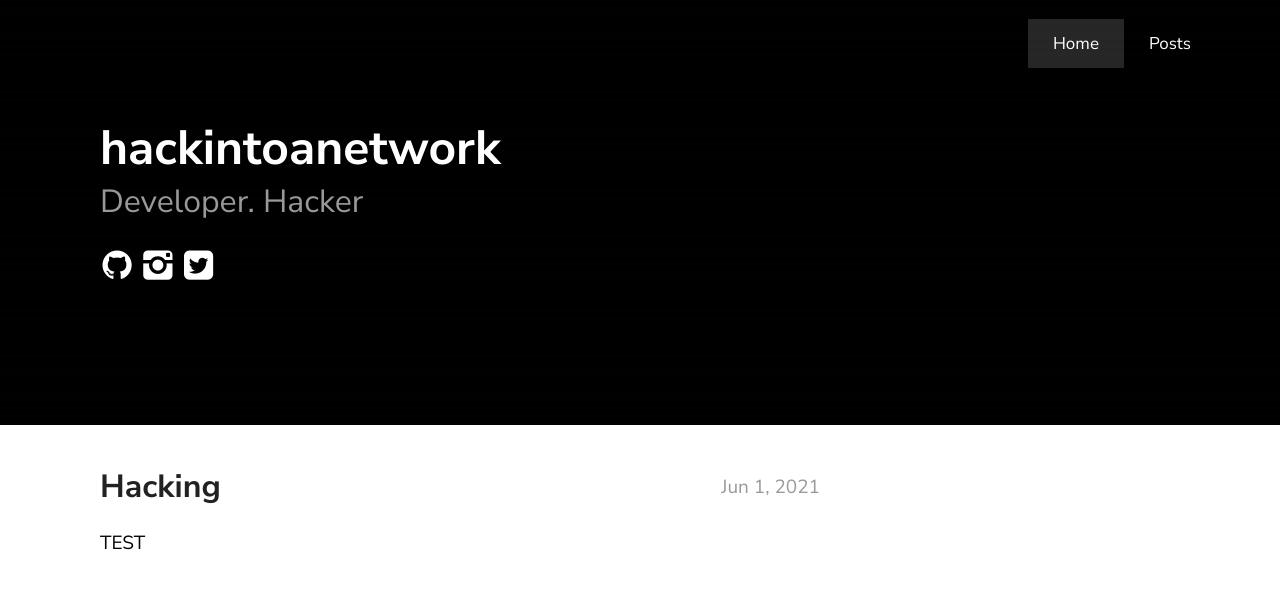
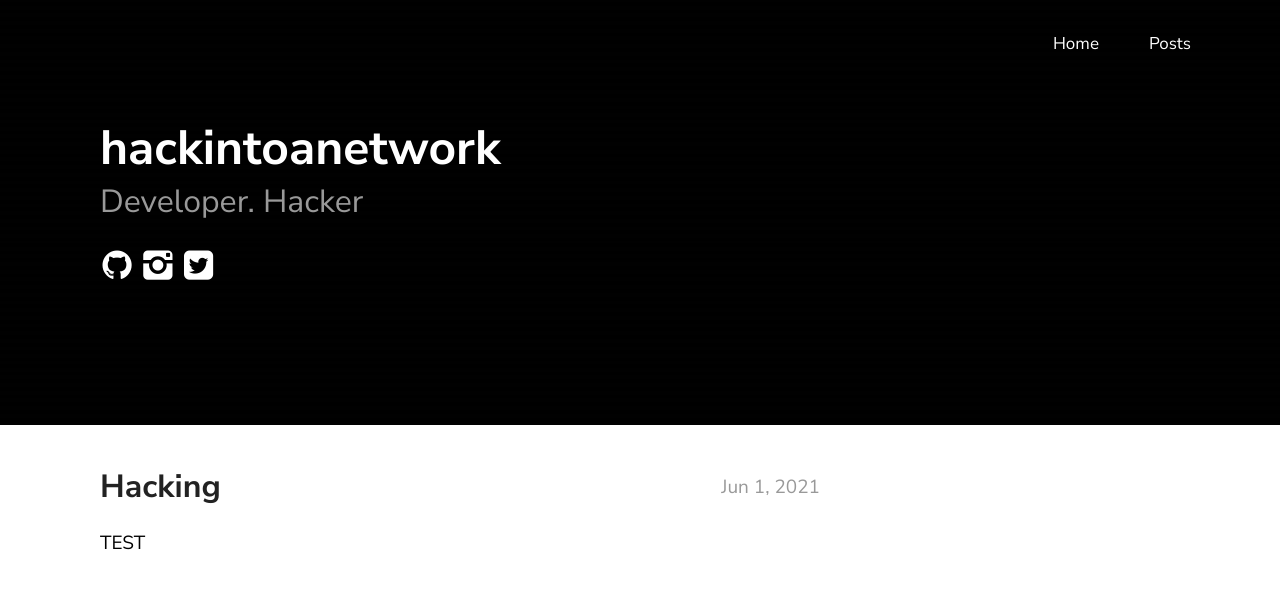
Before and after one commit to Developers-Official/hackintoanetwork.github.io, a Jekyll site: the page built from index.md, in a window 1280 px wide. Shown: the top 589 px of the page. Built offline with Jekyll 4.4.1, drawn with Linux system fonts in a browser that asks for light colours.

Commit message:
Update theme.scss

```diff
--- a/_sass/theme.scss
+++ b/_sass/theme.scss
@@ -248,9 +248,6 @@ header {
 				background-color: rgba(#fff, 0.15);
 				cursor: pointer;
 			}
-			&.active {
-				background-color: rgba(#fff, 0.15);
-			}
 		}
 	}
 }
```
